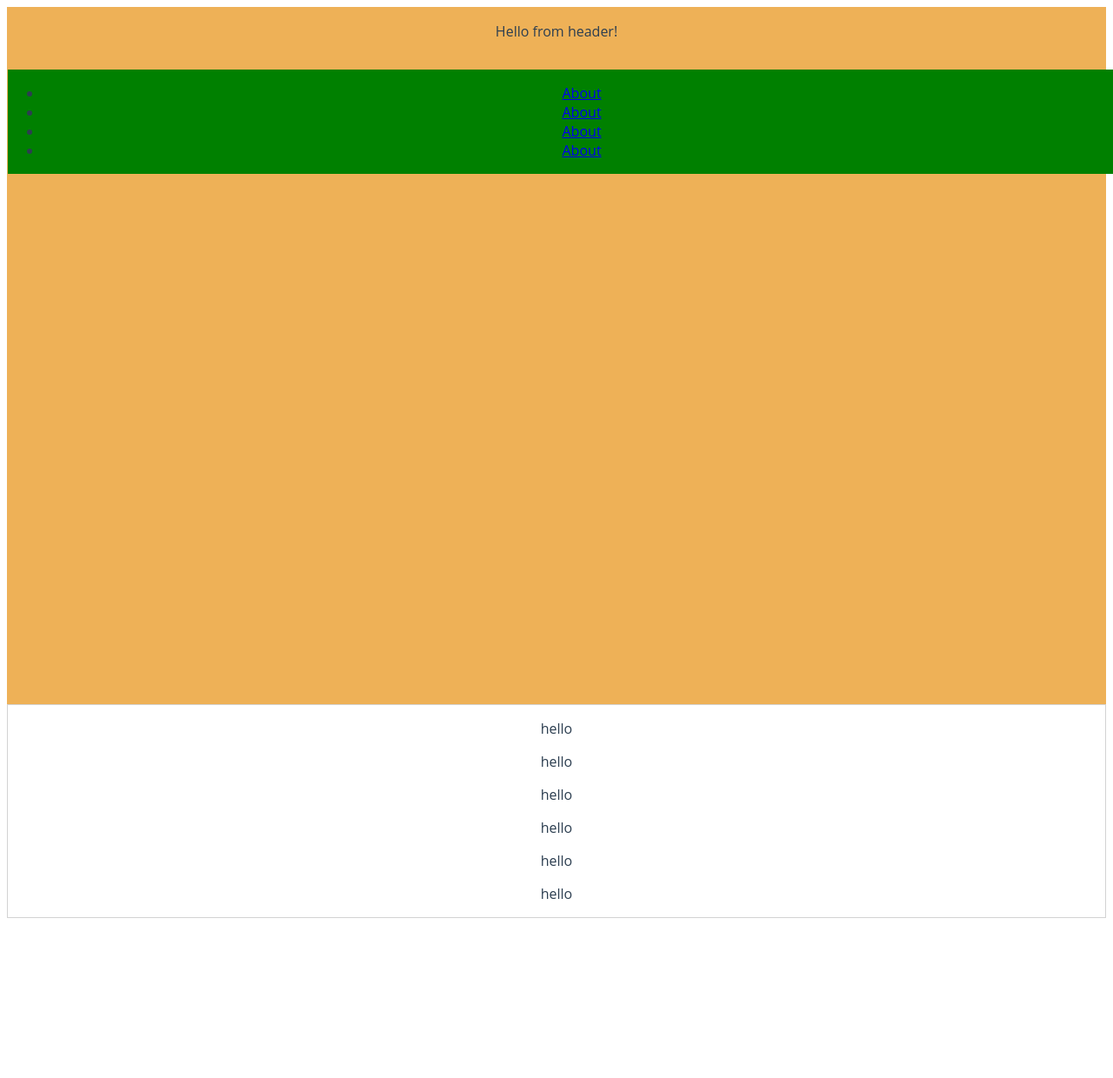
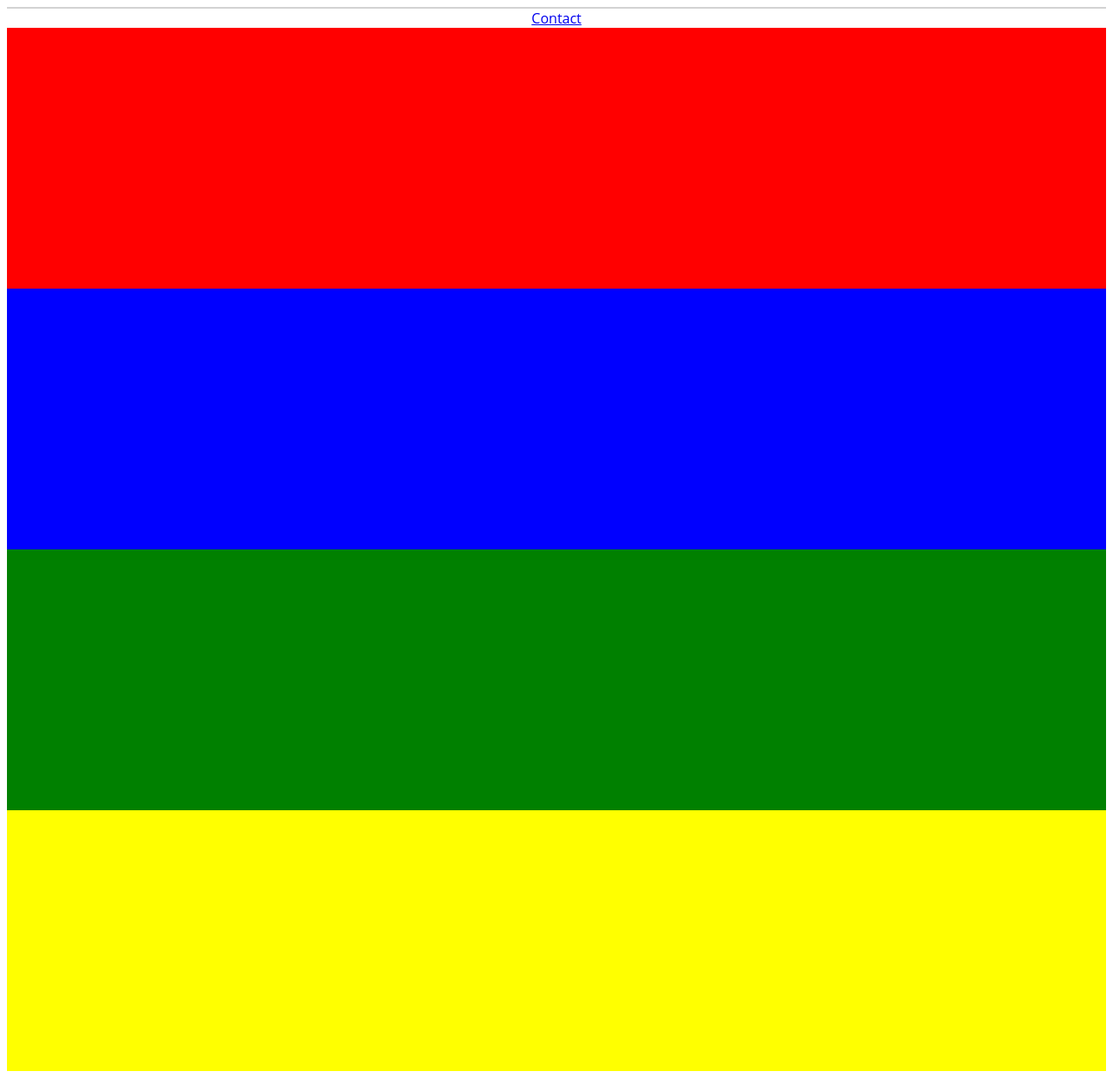
Before and after one commit to gudrunsara/gudrunsara.github.io, a Vue app in the folder portfolio_gso/: page / in a window 1280 px wide. Shown: the whole page at 87% size. Before the commit the page ends 1064 px from the top, so only its background shows below. Built offline with nearby package versions, Linux system fonts and the light colour scheme.

Commit message:
Remade the project structure and wrote coding standards (WIP)

```diff
--- a/portfolio_gso/src/App.vue
+++ b/portfolio_gso/src/App.vue
@@ -1,19 +1,23 @@
 <template>
   <div id="app">
-    <Header />
-    <NavBar />
+    <section id="Header" class="">
+      <NavBar />
+      <a href="#Contact">Contact</a>
+    </section>
+    <section id="About" class="big-and-red"></section>
+    <section id="Timeline" class="big-and-blue"></section>
+    <section id="Portfolio" class="big-and-green"></section>
+    <section id="Contact" class="big-and-yellow"></section>
   </div>
 </template>
 
 <script>
 import NavBar from "./components/NavBar.vue";
-import Header from "./components/Header.vue";
 
 export default {
   name: "app",
   components: {
-    NavBar,
-    Header
+    NavBar
   }
 };
 </script>
@@ -28,4 +32,24 @@ export default {
   color: #2c3e50;
   /* margin-top: 60px; */
 }
+.big-and-red {
+  height: 300px;
+  width: 100%;
+  background-color: red;
+}
+.big-and-blue {
+  height: 300px;
+  width: 100%;
+  background-color: blue;
+}
+.big-and-green {
+  height: 300px;
+  width: 100%;
+  background-color: green;
+}
+.big-and-yellow {
+  height: 300px;
+  width: 100%;
+  background-color: yellow;
+}
 </style>
--- a/portfolio_gso/src/components/Header.vue
+++ b/portfolio_gso/src/components/Header.vue
@@ -6,8 +6,7 @@
 
 <script>
 export default {
-  name: "Header",
-  props: {}
+  name: "Header"
 };
 </script>
 
--- a/portfolio_gso/src/components/NavBar.vue
+++ b/portfolio_gso/src/components/NavBar.vue
@@ -1,19 +1,6 @@
 <template>
   <div class="border">
-    <nav class="page-navigation">
-      <ul class="nav-bar">
-        <li><a href="#about">About</a></li>
-        <li><a href="#section-about">About</a></li>
-        <li><a href="#about">About</a></li>
-        <li><a href="#about">About</a></li>
-      </ul>
-    </nav>
-    <p>hello</p>
-    <p>hello</p>
-    <p>hello</p>
-    <p>hello</p>
-    <p>hello</p>
-    <p>hello</p>
+
   </div>
 </template>
 
@@ -29,10 +16,4 @@ export default {
 .border {
   border: 1pt solid lightgray;
 }
-nav.page-navigation {
-  background-color: green;
-  position: fixed;
-  top: 10%;
-  width: 100%;
-}
 </style>
```
